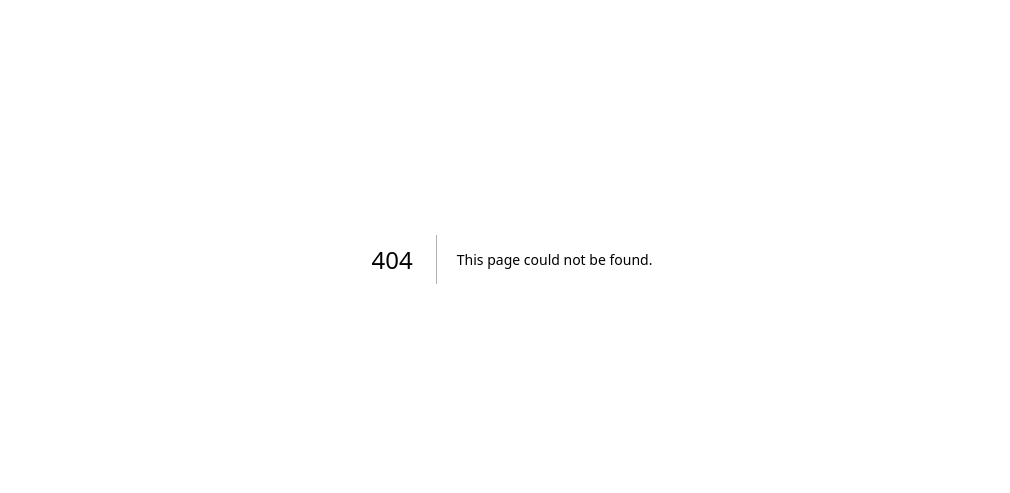
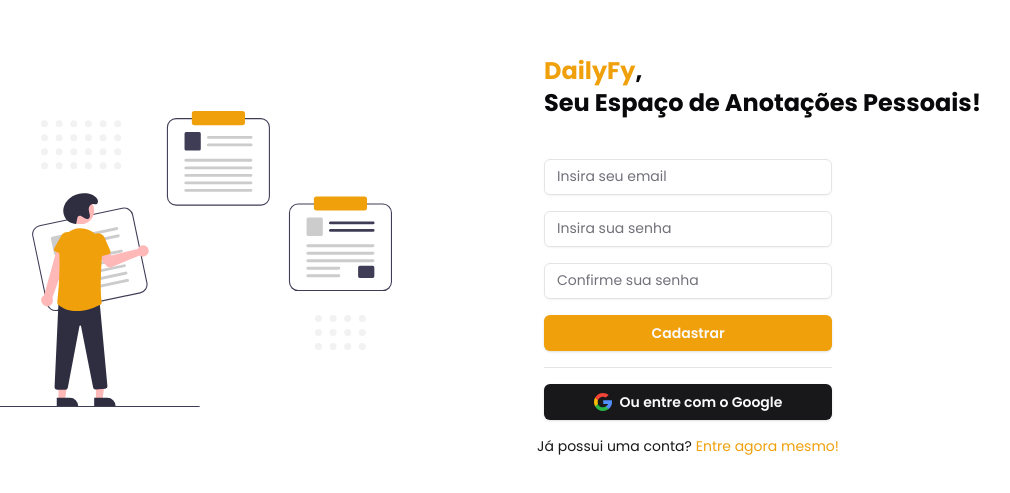
Before and after one commit to justAlves/dailyfy, a Next.js app: page /register in a window 1280 px wide. Before the commit this address had no page. Shown: the part 141-634 px from the top of the page, without its empty margins (128-1138 px from the left). Built offline with nearby package versions, Linux system fonts and the light colour scheme.

Commit message:
register(feat) : add register page

```diff
--- /dev/null
+++ b/src/app/register/page.tsx
@@ -0,0 +1,40 @@
+import Image from 'next/image'
+import React from 'react'
+import OnBoardingImage from '@/assets/images/onboarding.svg'
+import GoogleImage from '@/assets/images/google.svg'
+import { Input } from '@/components/ui/input'
+import { Button } from '@/components/ui/button'
+import { Separator } from '@/components/ui/separator'
+import Link from 'next/link'
+
+export default function Login() {
+  return (
+    <div className='h-screen flex'>
+        <div className='w-1/2 h-full justify-center items-center hidden md:flex'>
+            <Image src={OnBoardingImage} width={400} height={400} quality={100} alt='Homem colocando anotações na parede'/>
+        </div>
+        <div className="md:w-1/2 w-full h-full flex justify-center flex-col p-8">
+            <div className='mb-10'>
+                <h1 className='text-2xl font-bold text-start'><span className='text-app'>DailyFy</span>,</h1>
+                <h1 className='text-2xl font-bold'>Seu Espaço de Anotações Pessoais!</h1>
+            </div>
+            <Input className='md:w-1/2 mb-4' placeholder='Insira seu email' type='email'/>
+            <Input className='md:w-1/2 mb-4' placeholder='Insira sua senha' type='password'/>
+            <Input className='md:w-1/2 mb-4' placeholder='Confirme sua senha' type='password'/>
+            <Button className='md:w-1/2 bg-app hover:bg-app/85 font-semibold'>
+                Cadastrar
+            </Button>
+            <Separator className='my-4 w-1/2'/>
+            <Button className='md:w-1/2 mb-2 font-semibold gap-2'>
+                <Image src={GoogleImage} width={18} height={18} quality={100} alt='google logo'/>
+                Ou entre com o Google
+            </Button>
+            <Button asChild variant={'link'} className='w-1/2'>
+                <Link href={"/login"}>
+                    Já possui uma conta? <span className='text-app ml-1'>Entre agora mesmo!</span>
+                </Link>
+            </Button>
+        </div>
+    </div>
+  )
+}
```
